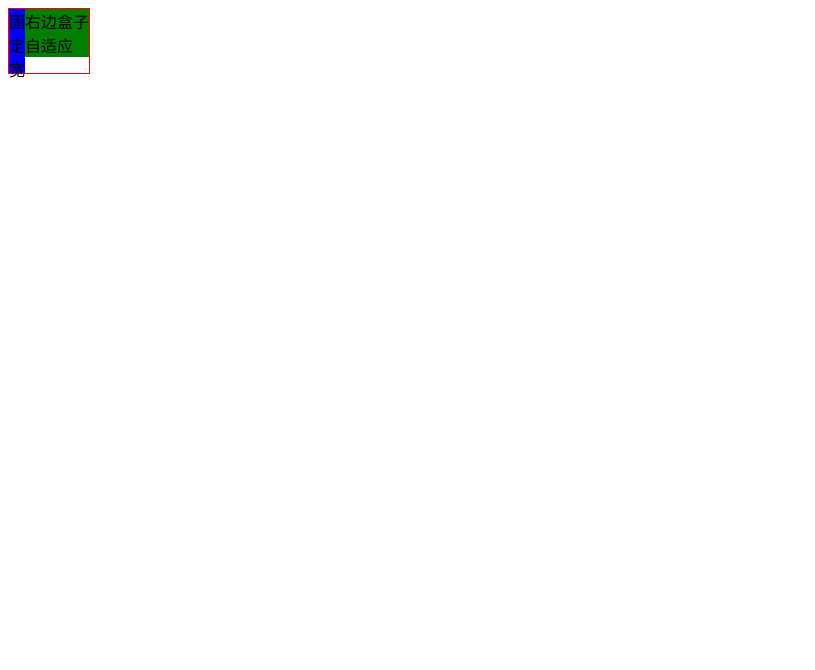
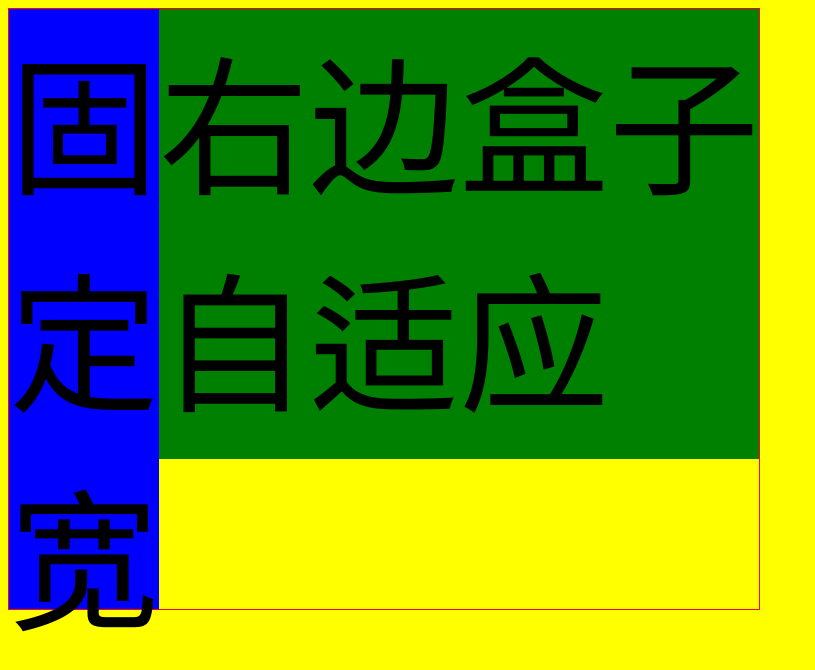
Before and after one commit to wangzheduxin108462/html, a plain HTML site: page index.html in a window 1280 px wide. Shown: the whole page, without its empty margins (0-815 px from the left). Drawn offline with Linux system fonts and the light colour scheme.

Commit message:
增加了样式

```diff
--- a/css/index.css
+++ b/css/index.css
@@ -1,6 +1,10 @@
-
-
-  @media screen and  (max-width:750px){
+ @media screen and  (min-width:750px){
+    html{
+       font-size: 150px;
+       background-color: yellow;
+    }
+   }
+ @media screen and  (max-width:750px){
     html{
        font-size: 100px;
        background-color: rgb(0, 255, 55);
```
